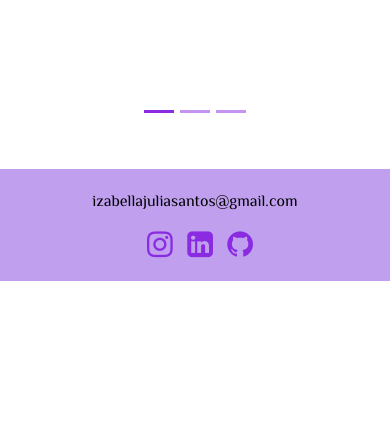
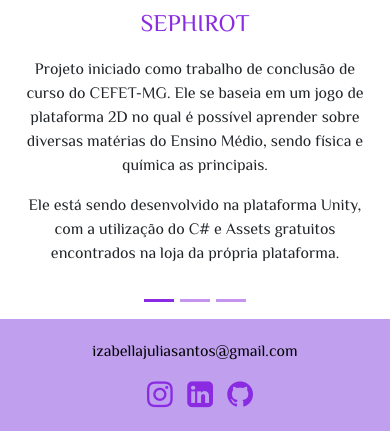
Before and after one commit to IzabellaSantos/IzabellaSantos.github.io, a PHP site: page / in a window 390 px wide. Shown: the part 1903-2334 px from the top of the page. Before the commit the page ends 2184 px from the top, so only its background shows below. Run offline with PHP 8.4, Linux system fonts and the light colour scheme; some libraries are stand-ins or nearby versions; some web fonts are replaced.

Commit message:
atualização projetos

```diff
--- a/css/style.css
+++ b/css/style.css
@@ -140,6 +140,18 @@ html {
     color: blueviolet;
 }
 
+.carousel-item{
+    height: 450px;
+}
+
+.project-title{
+    color: blueviolet;
+    font-size: 24px;
+}
+
+.img-fluid{
+    height: 200px !important;
+}
 /* ---------- CONTATO ---------- */
 
 .contato{
@@ -192,6 +204,13 @@ i.fa.fa-linkedin-square{
         display: flex;
     }
 
+}
+
+
+@media (max-width: 767px){
+    .carousel-item{
+        height: 650px;
+    }
 }
 
 @media (max-width: 1200px){
@@ -301,4 +320,7 @@ i.fa.fa-linkedin-square{
         padding: 20px;
     }
 
+    .carousel-item{
+        height: 750px;
+    }
 }
--- a/index.html
+++ b/index.html
@@ -119,22 +119,71 @@
 
 
     <!-- Projetos -->
-    <div id="carouselExampleIndicators" class="carousel slide" data-ride="carousel">
+    <!-- para voltar a passar sozinho:  data-interval="true" ou retiralo -->
+    <div id="carouselExampleIndicators" class="carousel slide" data-interval="false" data-ride="carousel">
         <h1 class="projetos">Projetos</h1>
-        <ol class="carousel-indicators">
+
+        <div class="carousel-inner">
+            <div class="carousel-item active">
+                <div class="container" style="display: block;">
+                    <div class="row align-items-center">
+                        <div class="col-12 col-md-6">
+                            <iframe width="100%" height="300" src="https://www.youtube.com/embed/szNB1q9bo7g">
+                            </iframe>
+                        </div>
+                        <div class="col-12 col-md-6" style="text-align: center;">
+                            <p class="project-title">SEPHIROT</p>
+                            <p>Projeto iniciado como trabalho de conclusão de curso do CEFET-MG. Ele se baseia em um
+                                jogo de plataforma 2D no qual é possível aprender sobre diversas matérias do Ensino
+                                Médio, sendo física e química as principais.
+                            </p>
+                            <p>Ele está sendo desenvolvido na plataforma Unity, com a utilização do C# e Assets
+                                gratuitos encontrados na loja da própria plataforma.
+                            </p>
+
+                        </div>
+                    </div>
+                </div>
+            </div>
+            <div class="carousel-item">
+                <div class="container" style="display: block;">
+                    <div class="row align-items-center">
+                        <div class="col-12 col-md-4">
+                        </div>
+                        <div class="col-12 col-md-4">
+                            <div class="text-center">
+                                <img class="img-fluid" src="img/soon.png" alt="Em breve">
+                            </div>
+                            <div style="text-align: center;margin-top: 10px;">Icons made by <a
+                                    href="https://www.freepik.com" title="Freepik">Freepik</a> from <a
+                                    href="https://www.flaticon.com/" title="Flaticon">www.flaticon.com</a></div>
+                        </div>
+                    </div>
+                </div>
+            </div>
+            <div class="carousel-item">
+                <div class="container" style="display: block;">
+                    <div class="row align-items-center">
+                        <div class="col-12 col-md-4">
+                        </div>
+                        <div class="col-12 col-md-4">
+                            <div class="text-center">
+                                <img class="img-fluid" src="img/soon.png" alt="Em breve">
+                            </div>
+                            <div style="text-align: center;margin-top: 10px;">Icons made by <a
+                                    href="https://www.freepik.com" title="Freepik">Freepik</a> from <a
+                                    href="https://www.flaticon.com/" title="Flaticon">www.flaticon.com</a></div>
+                        </div>
+                    </div>
+                </div>
+            </div>
+
+        </div>
+        <ol class="carousel-indicators" style="top: 100%;">
             <li data-target="#carouselExampleIndicators" data-slide-to="0" class="active"></li>
             <li data-target="#carouselExampleIndicators" data-slide-to="1"></li>
             <li data-target="#carouselExampleIndicators" data-slide-to="2"></li>
         </ol>
-        <div class="carousel-inner">
-            <div class="carousel-item active" style="height: 500px;">
-            </div>
-            <div class="carousel-item" style="height: 500px;">
-            </div>
-            <div class="carousel-item" style="height: 500px;">
-            </div>
-
-        </div>
         <a class="carousel-control-prev" href="#carouselExampleIndicators" role="button" data-slide="prev">
             <span class="fa fa-angle-left" aria-hidden="true" style="font-size: 28px; color: blueviolet;"></span>
             <span class="sr-only">Anterior</span>
```
Also changed, not shown: img/formulario.png (added), img/soon.png (added).
